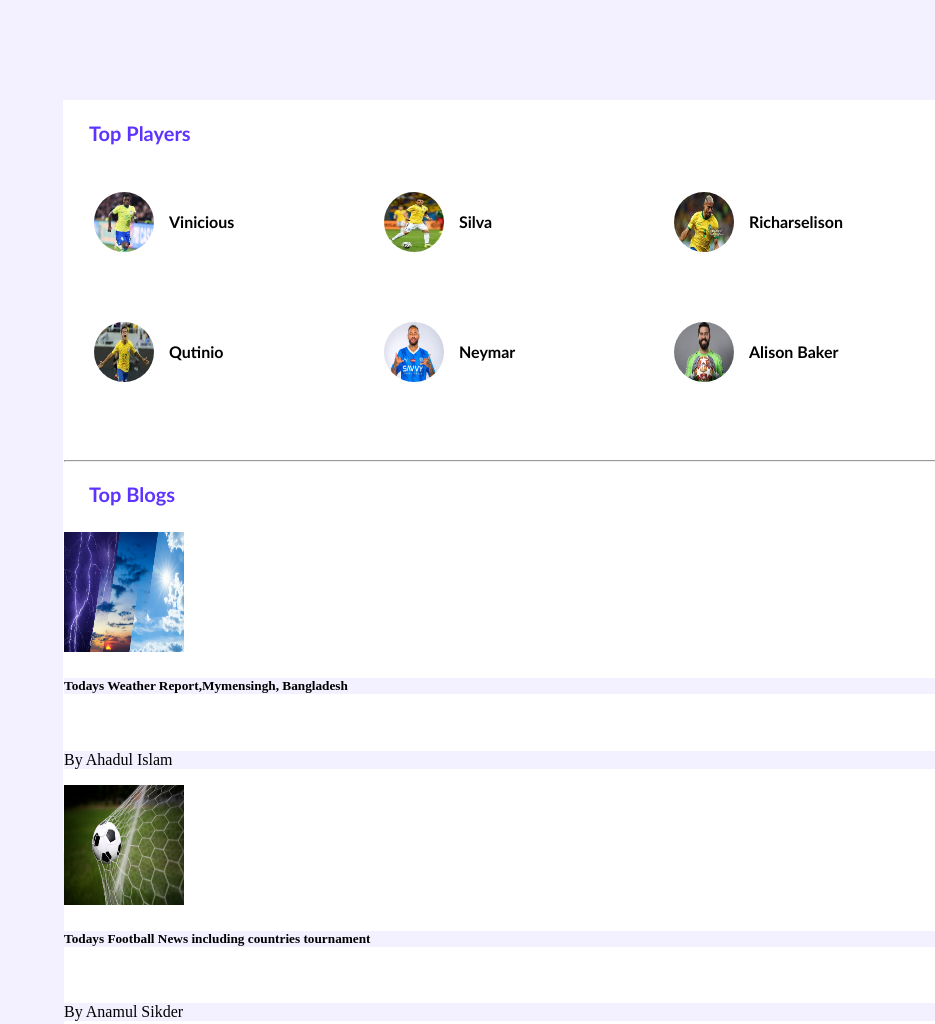
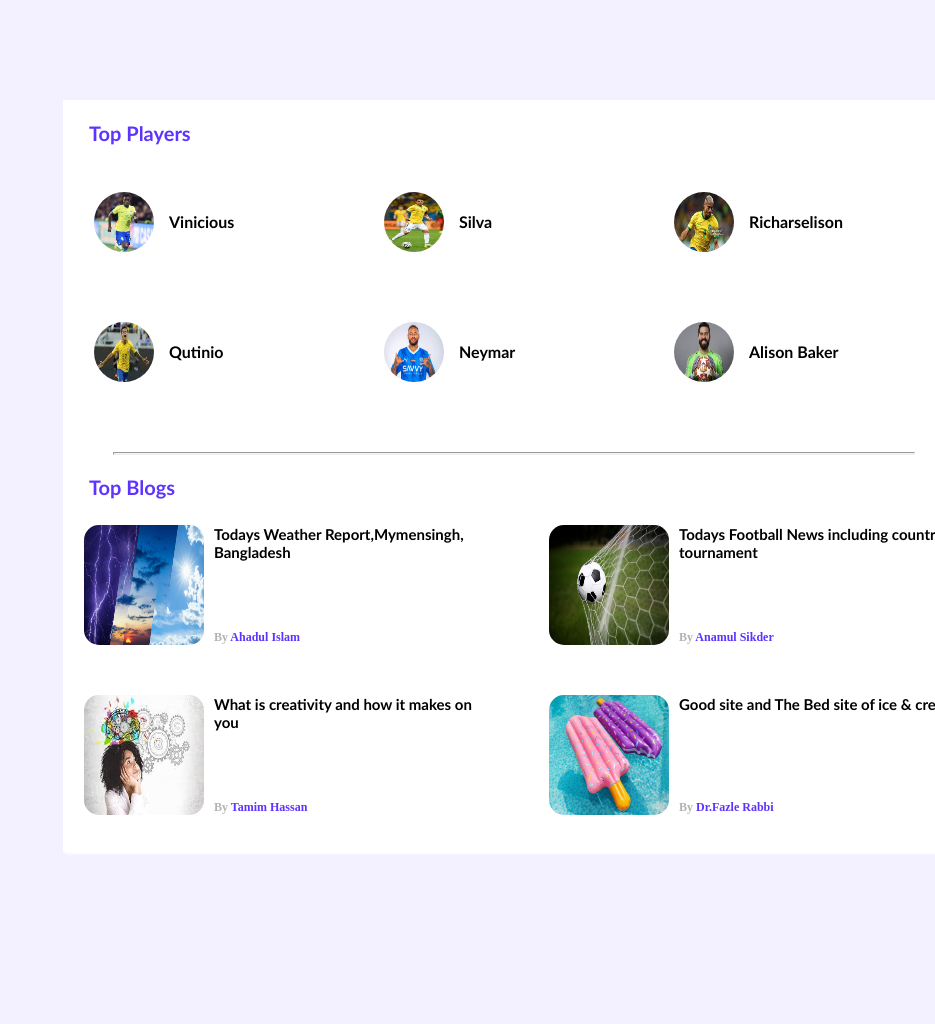
Before and after one commit to itsahadul99/Second-project, a plain HTML site: page index.html in a window 1280 px wide. Shown: the top 1024 px of the page, without its empty margins (345-1280 px from the left). After the commit the page ends 902 px from the top, so only its background shows below. Drawn offline with Linux system fonts and the light colour scheme.

Commit message:
The Top Blogs css section and project done

```diff
--- a/styles/style.css
+++ b/styles/style.css
@@ -49,3 +49,55 @@
 div{
     background-color: #FFFFFF;
 }
+hr{
+    width: 800px;
+    height: 1px;
+    color: #B2B3B2;
+    margin-top: 0;
+}
+.blogs{
+    display: flex;
+}
+.blogs div{
+    display:flex;
+    gap: 10px;
+}
+
+.blogs{
+    grid-template-rows: repeat(2, 1fr);
+    grid-template-columns: repeat(2, 1fr);
+    display: grid;
+    gap: 50px;
+    padding-left:20px;
+}
+.blogs img{
+    border-radius: 15px;
+}
+h5,p,span{
+    background-color: #FFFFFF;
+
+}
+span{
+    color:#B2B3B2;
+}
+
+h5{
+    font-size: 15px;
+    padding-top: 0;
+    position: relative;
+    margin-top: 0;
+    font-family: 'Gill Sans', 'Gill Sans MT', Calibri, 'Trebuchet MS', sans-serif;
+    font-weight:600;
+
+}
+#blog-p{
+   font-size: 12px;
+   color: #5D33FF;
+   font-weight: 600;
+   margin-top: 0;
+   margin-left: 50px;
+   position: absolute;
+   margin-top: 105px;
+   margin-left: 130px;
+
+}
```
